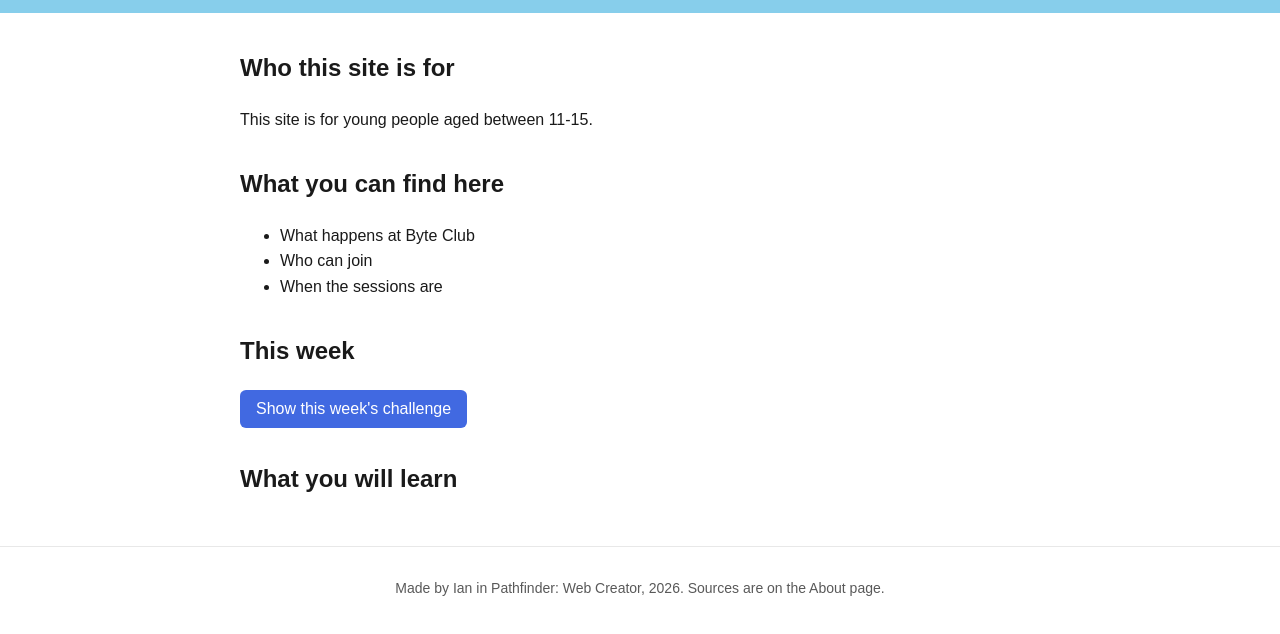
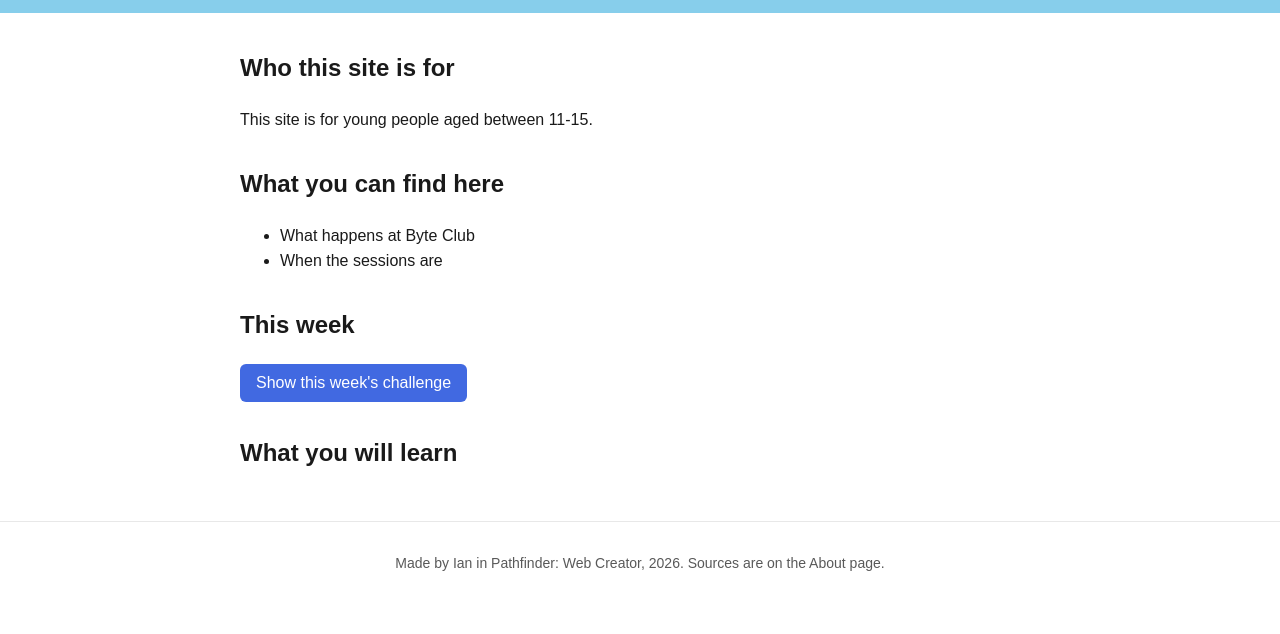
Before and after one commit to iankhalwale-droid/byte-club, a plain HTML site: page index.html in a window 1280 px wide. Shown: the part 116-750 px from the top of the page. Drawn offline with Linux system fonts and the light colour scheme.

Commit message:
remove one list item on purpose

```diff
--- a/index.html
+++ b/index.html
@@ -27,7 +27,6 @@
       <h2>What you can find here</h2>
       <ul>
         <li>What happens at Byte Club</li>
-        <li>Who can join</li>
         <li>When the sessions are</li>
       </ul>
     </section>
```
